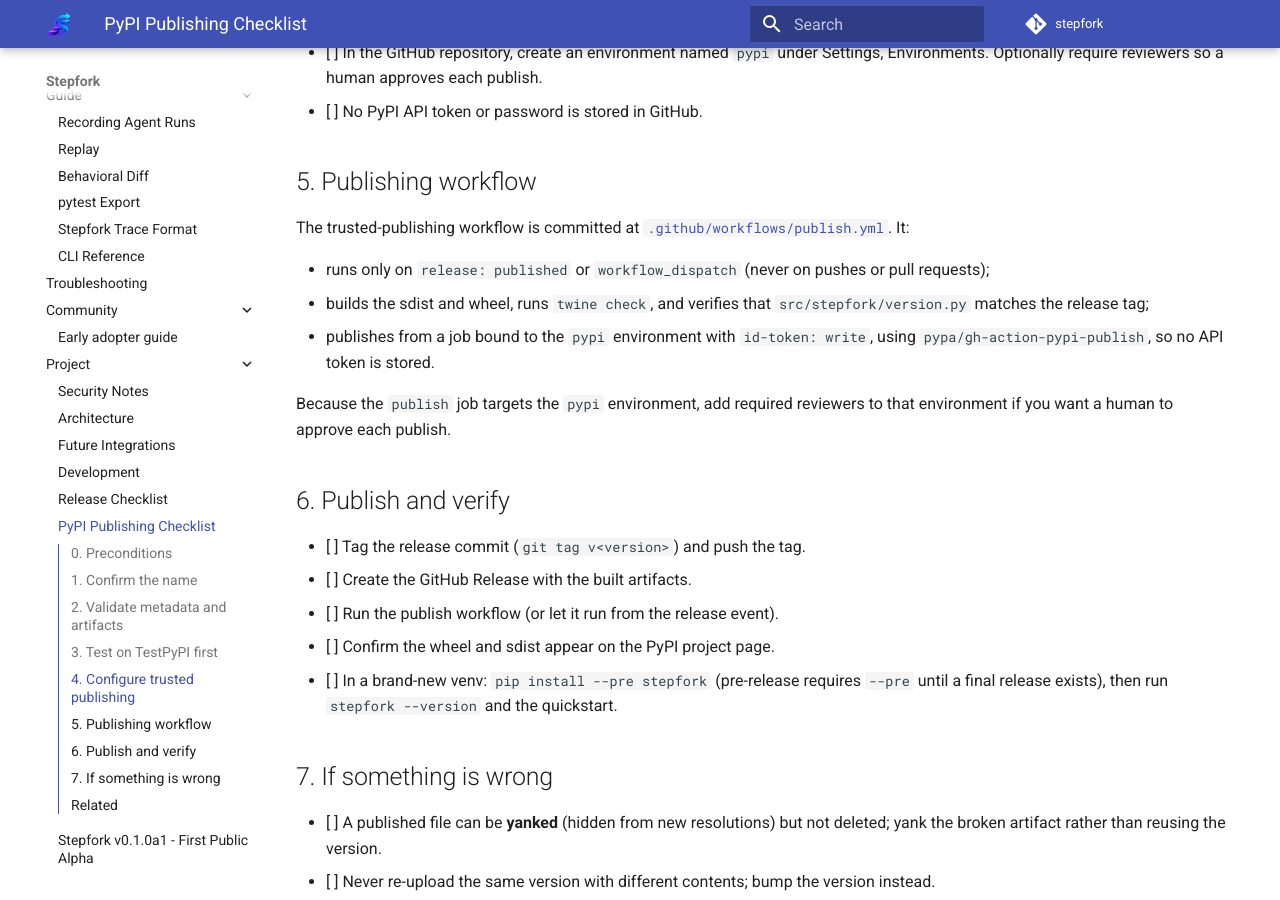
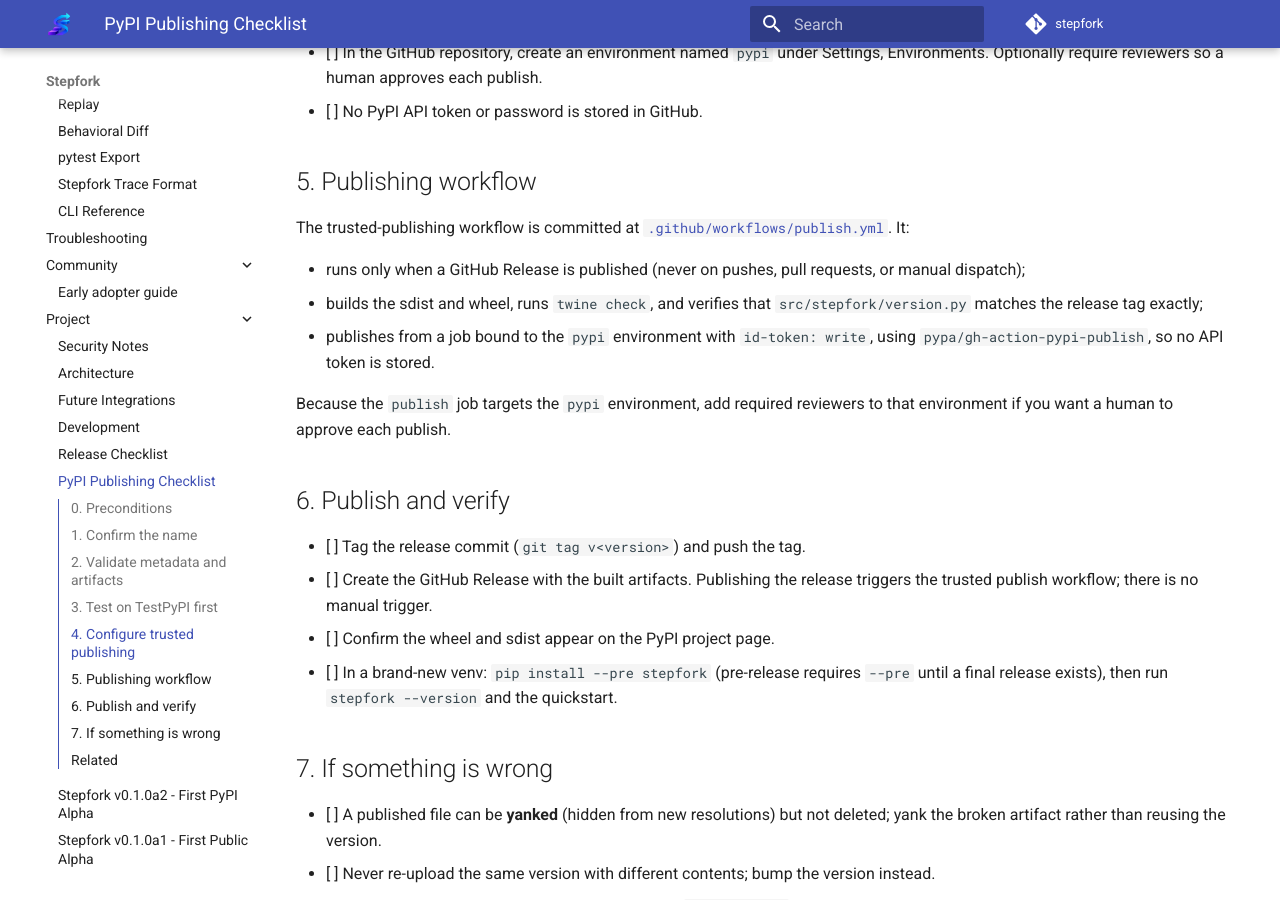
Before and after one commit to utsab345/stepfork, an MkDocs documentation site: the page built from docs/pypi-publishing.md, in a window 1280 px wide and 900 px high, scrolled down 1742 px. Built offline with MkDocs 1.6.1 and Material for MkDocs 9.7.7, drawn with Linux system fonts in a browser that asks for light colours; comment, search, counter and statistics services are not loaded.

Commit message:
release: prepare v0.1.0a2 for PyPI (#5)
* ci: publish to PyPI only from published releases

* release: prepare v0.1.0a2 for PyPI

```diff
--- a/docs/pypi-publishing.md
+++ b/docs/pypi-publishing.md
@@ -83,10 +83,10 @@
 [`.github/workflows/publish.yml`](https://github.com/utsab345/stepfork/blob/main/.github/workflows/publish.yml).
 It:
 
-- runs only on `release: published` or `workflow_dispatch` (never on pushes or
-  pull requests);
+- runs only when a GitHub Release is published (never on pushes, pull requests,
+  or manual dispatch);
 - builds the sdist and wheel, runs `twine check`, and verifies that
-  `src/stepfork/version.py` matches the release tag;
+  `src/stepfork/version.py` matches the release tag exactly;
 - publishes from a job bound to the `pypi` environment with `id-token: write`,
   using `pypa/gh-action-pypi-publish`, so no API token is stored.
 
@@ -96,8 +96,8 @@
 ## 6. Publish and verify
 
 - [ ] Tag the release commit (`git tag v<version>`) and push the tag.
-- [ ] Create the GitHub Release with the built artifacts.
-- [ ] Run the publish workflow (or let it run from the release event).
+- [ ] Create the GitHub Release with the built artifacts. Publishing the
+      release triggers the trusted publish workflow; there is no manual trigger.
 - [ ] Confirm the wheel and sdist appear on the PyPI project page.
 - [ ] In a brand-new venv:
       `pip install --pre stepfork` (pre-release requires `--pre` until a final
--- a/mkdocs.yml
+++ b/mkdocs.yml
@@ -37,6 +37,7 @@
       - development.md
       - release-checklist.md
       - pypi-publishing.md
+      - releases/v0.1.0a2.md
       - releases/v0.1.0a1.md
 
 markdown_extensions:
--- a/src/stepfork/version.py
+++ b/src/stepfork/version.py
@@ -2,4 +2,4 @@
 
 from __future__ import annotations
 
-__version__ = "0.1.0a1"
+__version__ = "0.1.0a2"
```
Also changed, not shown: CHANGELOG.md (+30 -0 lines), docs/cli.md (+1 -1 lines), docs/index.md (+1 -1 lines), docs/releases/v0.1.0a2.md (added, +100 -0 lines), 1 other file.
